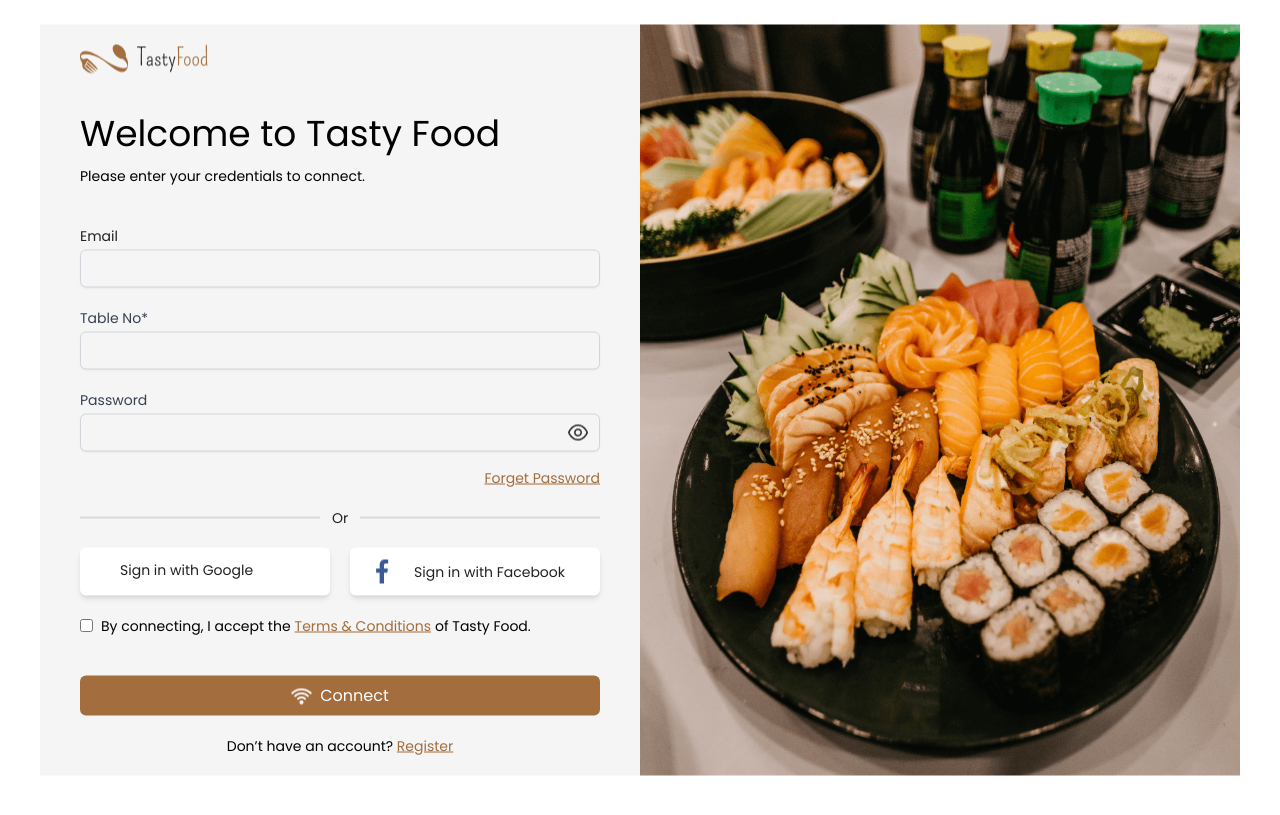
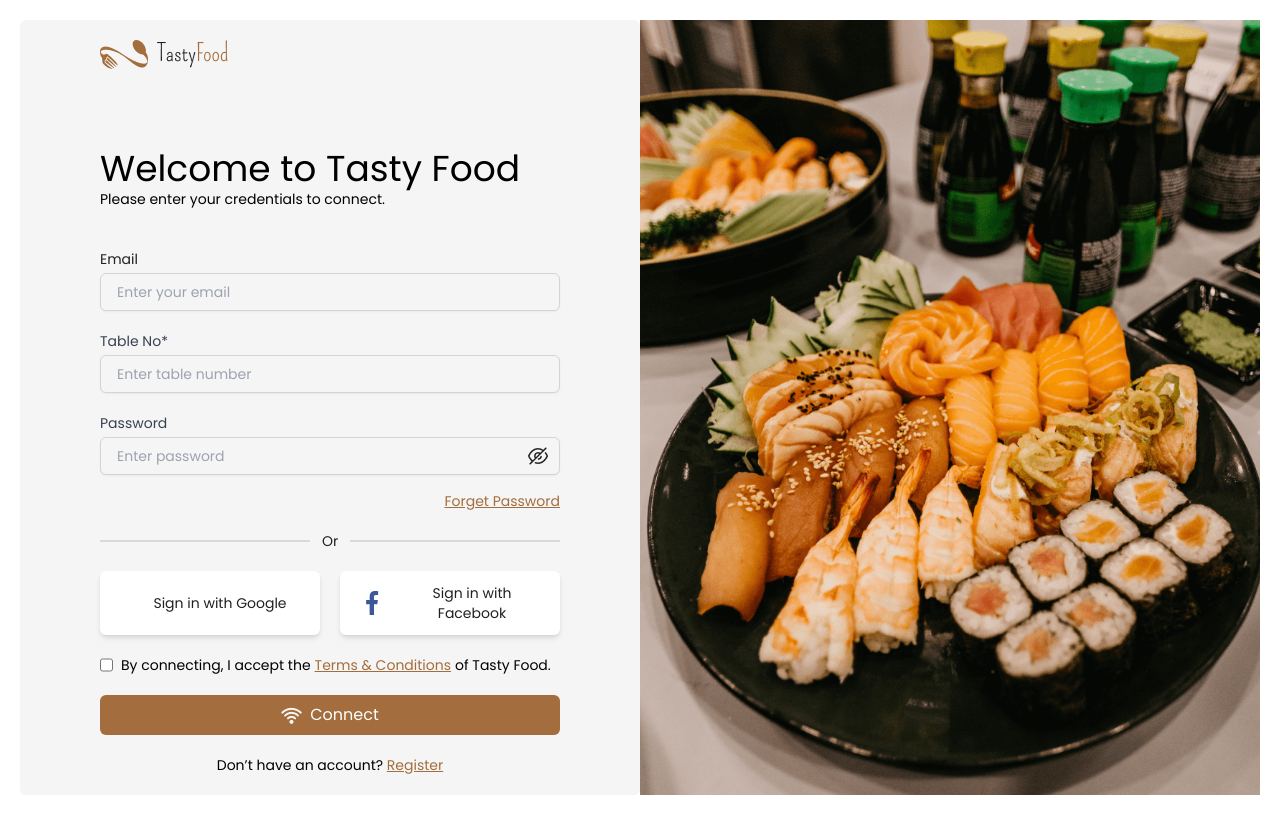
Before and after one commit to Mahmudulislamasif/captive-portal-restaurant, a website: page layout/index.html in a window 1280 px wide. Drawn offline with Linux system fonts and the light colour scheme.

Commit message:
first commit

```diff
--- a/layout/index.html
+++ b/layout/index.html
@@ -9,9 +9,9 @@
     <link href="https://fonts.googleapis.com/css2?family=Inter&family=Montserrat&family=Nunito&family=Poppins&family=Roboto:ital,wght@0,400;1,300;1,400&display=swap" rel="stylesheet">
 </head>
 <body>
-    <section class="font-poppins">
-        <div class="absolute top-1/2 left-1/2 transform -translate-x-1/2 -translate-y-1/2 flex md:w-[1200px]">
-            <div class="w-1/2 bg-[#f5f5f5] pl-10 pr-10 py-5">
+    <section class="font-poppins md:bg-none bg-background bg-no-repeat object-cover min-h-screen">
+        <div class="mx-auto flex md:w-full container p-5">
+            <div class="md:w-1/2 w-full bg-[#f5f5f5] pl-20 pr-20 py-5 rounded-md">
               <div class="flex">
                  <div>
                     <img src="./assets/icon/restaurant-icon.png" alt="" class="mr-2">
@@ -20,28 +20,28 @@
                     <img src="./assets/icon/icon-title.png" alt="" >
                  </div>
               </div>
+              <div class="mt-20">
                 <div>
-                <h1 class="mt-10">Welcome to Tasty Food</h1>
-                <p class="mt-3 text-[#21212] text-sm">Please enter your credentials to connect.</p>
+                  <h1>Welcome to Tasty Food</h1>
+                  <h6>Please enter your credentials to connect.</h6>
                 </div>
                 <div class="mb-4 mt-10 flex flex-col gap-5">
                   <div>
                       <label for="inputField" class="block text-sm font-medium text-[#212121]">Email</label>
-                    <input  type="email" class="mt-1 px-4 py-2 border border-gray-300 rounded-md bg-[#F5F5F5] focus:outline-none focus:ring-blue-500 focus:border-[#A36D3D] block w-full shadow-sm sm:text-sm">
+                      <input  type="email" class="mt-1 px-4 py-2 border border-gray-300 rounded-md bg-[#F5F5F5] focus:outline-none focus:ring-blue-500 focus:border-[#A36D3D] block w-full shadow-sm sm:text-sm" placeholder="Enter your email">
                   </div>
                   <div>
                       <label for="inputField" class="block text-sm font-medium text-gray-700">Table No*</label>
-                <input  type="number" class="mt-1 px-4 py-2 border border-gray-300 rounded-md focus:outline-none bg-[#F5F5F5] focus:ring-blue-500 focus:border-[#A36D3D] block w-full shadow-sm sm:text-sm">
+                  <input  type="number" class="mt-1 px-4 py-2 border border-gray-300 rounded-md focus:outline-none bg-[#F5F5F5] focus:ring-blue-500 focus:border-[#A36D3D] block w-full shadow-sm sm:text-sm"  placeholder="Enter table number">
                   </div>
                   <div>
                       <label for="inputField" class="block text-sm font-medium text-gray-700">Password</label>
                       <div class="relative">
-                        <input id="inputField" type="password" class="mt-1 px-4 py-2 border border-gray-300 bg-[#F5F5F5] rounded-md focus:outline-none focus:ring-blue-500 focus:border-[#A36D3D] block w-full shadow-sm sm:text-sm">
+                          <input type="password" id="password" class="mt-1 px-4 py-2 border border-gray-300 bg-[#F5F5F5] rounded-md focus:outline-none focus:ring-blue-500 focus:border-[#A36D3D] block w-full shadow-sm sm:text-sm" placeholder="Enter password">
                           <span class="password-toggle absolute top-1/2 right-3 transform -translate-y-1/2 cursor-pointer">
-                          <img class="show-password" src="./assets/icon/Show.png" alt="Show Password">
+                            <img id="hide-password" src="./assets/icon/Hide.png" alt="Show Password" onclick="passwordToggle()">
                           </span>
                         </div>
-
                   </div>
                 </div>
                 <a href="" class="flex justify-end text-[#A36D3D]  underline text-sm">Forget Password</a>
@@ -51,18 +51,18 @@
                     <div class="bg-[#D9D9D9] h-[1.5px] w-1/2"></div>
                 </div>
                 <div class="flex w-full">
-                <button class="shadow-md bg-white flex rounded-md px-5 py-3 mr-5 w-1/2">
+                  <button class="shadow-md bg-white flex  items-center justify-center rounded-md px-5 py-3 mr-5 md:w-1/2 w-full">
                       <img src="./assets/icon/google.png" alt="" class="mr-5">
                       <span class="text-[#212121] text-sm">Sign in with Google</span>
                   </button>
-                <button class="shadow-md bg-white flex rounded-md px-5 py-3 w-1/2 items-center">
+                  <button class="shadow-md bg-white  flex  items-center justify-center rounded-md px-5 py-3 w-1/2">
                       <img src="./assets/icon/facebook.png" alt=""  class="mr-5">
                       <span class="text-[#212121] text-sm"> Sign in with Facebook</span>
                   </button>
                 </div>
-              <div class="flex">
+                <div class="flex mt-5">
                   <input type="checkbox" name="" id="">
-              <p class="text-sm my-5 flex ml-2">By connecting, I accept the <a href="./terms&condition.html"><span class="flex justify-end text-[#A36D3D]  underline mx-1">Terms & Conditions</span></a> of Tasty Food.</p>
+                <p class="text-sm  flex ml-2">By connecting, I accept the <a href="./terms&condition.html"><span class="flex justify-end text-[#A36D3D]  underline mx-1">Terms & Conditions</span></a> of Tasty Food.</p>
                 </div>
                 <button class="w-full bg-[#A36D3D] rounded-md my-5">
                   <div class="flex items-center justify-center py-2 ">
@@ -70,10 +70,11 @@
                       <span class="text-white">Connect</span>
                   </div>
                 </button>
-              <p class="text-center text-[#21212] text-sm">Don’t have an account? <a href="./registration.html"><span class="text-[#A36D3D]  underline">Register</span></a></p>
+                <h6 class="text-center">Don’t have an account? <a href="./registration.html"><span class="text-[#A36D3D]  underline">Register</span></a></h6>
               </div>
-            <div class="md:flex hidden">
-              <img src="./assets/image/restaurant-image.png" alt="" class="w-[600px] h-full">
+            </div>
+            <div class="md:flex hidden  w-1/2">
+              <img src="./assets/image/restaurant-image.png" alt="" class=" w-full object-cover">
             </div>
         </div>
     </section>
--- a/layout/javascript/script.js
+++ b/layout/javascript/script.js
@@ -0,0 +1,16 @@
+var x = 1;
+
+function passwordToggle() {
+  var passwordInput = document.getElementById('password');
+  var hidePasswordImg = document.getElementById('hide-password');
+
+  if (x === 1) {
+    passwordInput.type = 'text';
+    hidePasswordImg.src = './assets/icon/Show.png';
+    x = 0;
+  } else {
+    passwordInput.type = 'password';
+    hidePasswordImg.src = './assets/icon/Hide.png';
+    x = 1;
+  }
+}
--- a/tailwind.config.js
+++ b/tailwind.config.js
@@ -8,6 +8,9 @@ module.exports = {
       },
       fontFamily:{
         "poppins":["Poppins"]
+      },
+      backgroundImage:{
+        "background":"url('../assets/image/restaurant-image.png')",
       }
     },
   },
--- a/tailwind.css
+++ b/tailwind.css
@@ -7,4 +7,8 @@
     h1 {
       @apply text-4xl font-medium;
     }
+    h6
+    {
+      @apply text-[#21212] text-sm;
+    }
 }
```
Also changed, not shown: layout/registration.html (+11 -9 lines), layout/timer.html (+1 -1 lines), layout/css/styles.css. Lines whose indentation alone changed are shown as unchanged.
